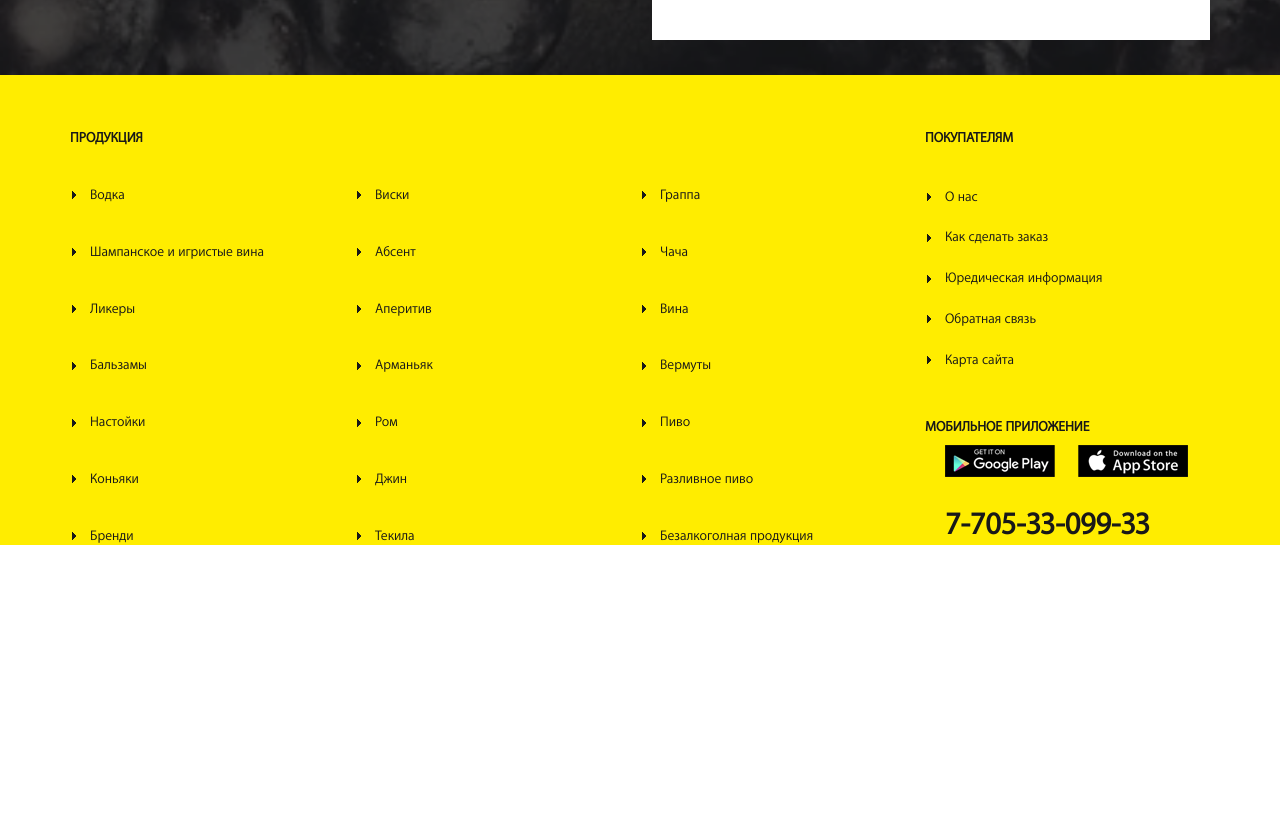
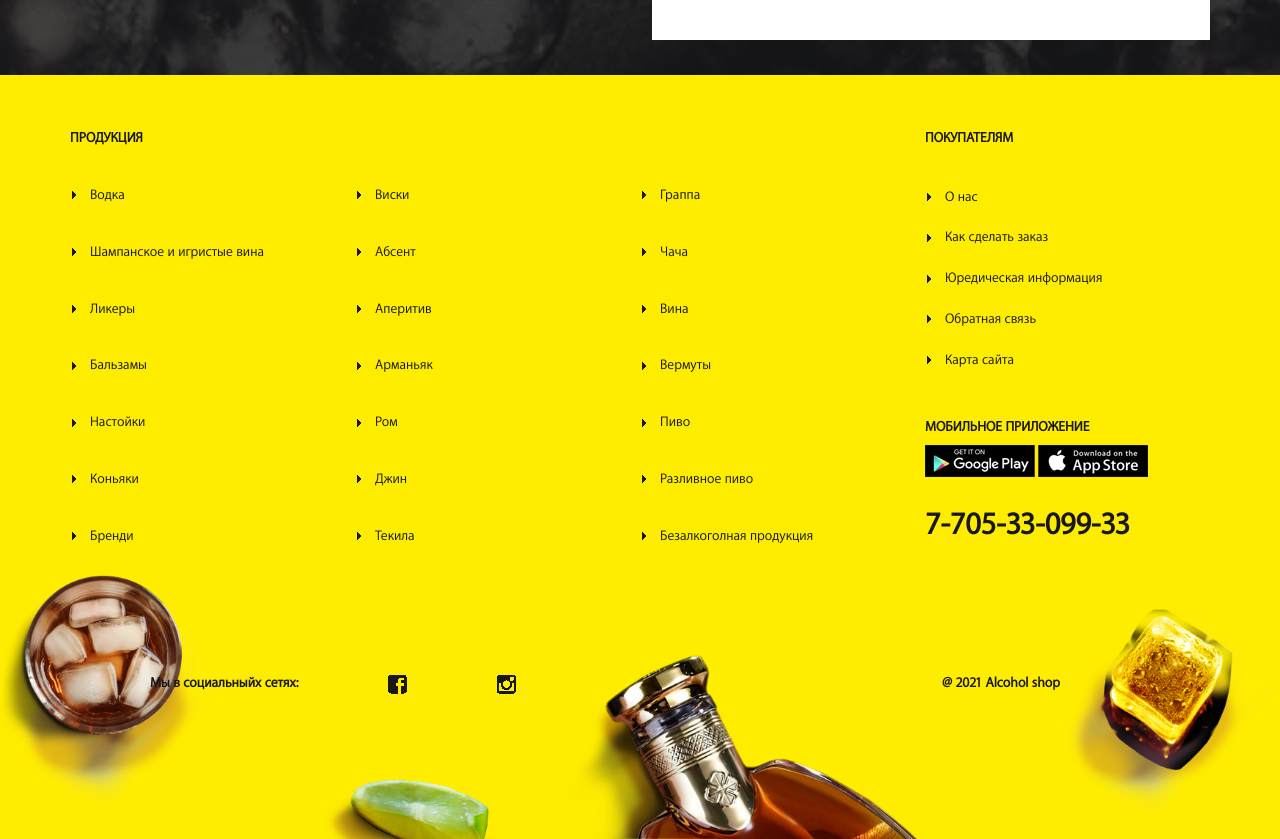
Before and after one commit to YuraSergeevv/DayOff, a plain HTML site: page index.html in a window 1280 px wide. Shown: the part 2434-3273 px from the top of the page. Before the commit the page ends 2979 px from the top, so only its background shows below. Drawn offline with nearby package versions, Linux system fonts and the light colour scheme; a web font is replaced by a local one.

Commit message:
22:10/16.02.2021

```diff
--- a/index.html
+++ b/index.html
@@ -485,6 +485,14 @@
                 <a href="#" class="footer__column-link arrow-none phone">7-705-33-099-33</a>
             </div>
         </div>
+        <div class="footer__social">
+            <div class="social__block">
+                <p class="social__subtitel">Мы в социальныйх сетях:</p>
+                <a href="" class="social__facebook"></a>
+                <a href="tel:77053309933" class="social__instagram"></a>
+            </div>
+            <p class="mark__block">@ 2021 Alcohol shop</p>
+        </div>
     </div>
     </div>
 </footer>
--- a/sсss/style.scss
+++ b/sсss/style.scss
@@ -939,11 +939,16 @@ font-weight: 500;
     }
 }
 .footer{
+ padding-top: 55px;
+ padding-bottom: 145px;
  background-color: #ffed00;
  font-family: MyriadSetPro;
+ background-image: url(../images/bg-footer.png);
+ background-repeat: no-repeat;
+ background-position: center bottom;
+ background-size: contain;
 }
 .footer__inner{
-    padding-top: 55px;
     display: flex;
 }
 
@@ -995,6 +1000,7 @@ font-weight: 500;
     margin: 50px 0 10px;
 }
 .arrow-none{
+    padding: 0;
     &::after{
         display: none;
     }
@@ -1004,3 +1010,31 @@ font-weight: 500;
     font-size: 31px;
     font-weight: 700;
 }
+.footer__social{
+    margin: 130px 150px 0 80px;
+    display: flex;
+    justify-content: space-between;
+    font-family: MyriadSetPro;
+    font-size: 14px;
+    line-height: 1.2;
+    font-weight: 700;
+    color: #181818;
+}
+.social__block{
+    display: flex;
+
+}
+.social__facebook,.social__instagram{
+    margin-left: 90px;
+    width: 19px;
+    height: 19px;
+    background-position: center center;
+    background-repeat: no-repeat;
+    background-size: contain;
+}
+.social__facebook{
+   background-image: url(../images/facebook.png);
+}
+.social__instagram{
+    background-image: url(../images/instagram.png);
+}
```
Also changed, not shown: css/style.css, images/bg-footer.png (added), images/facebook.png (added), images/instagram.png (added).
